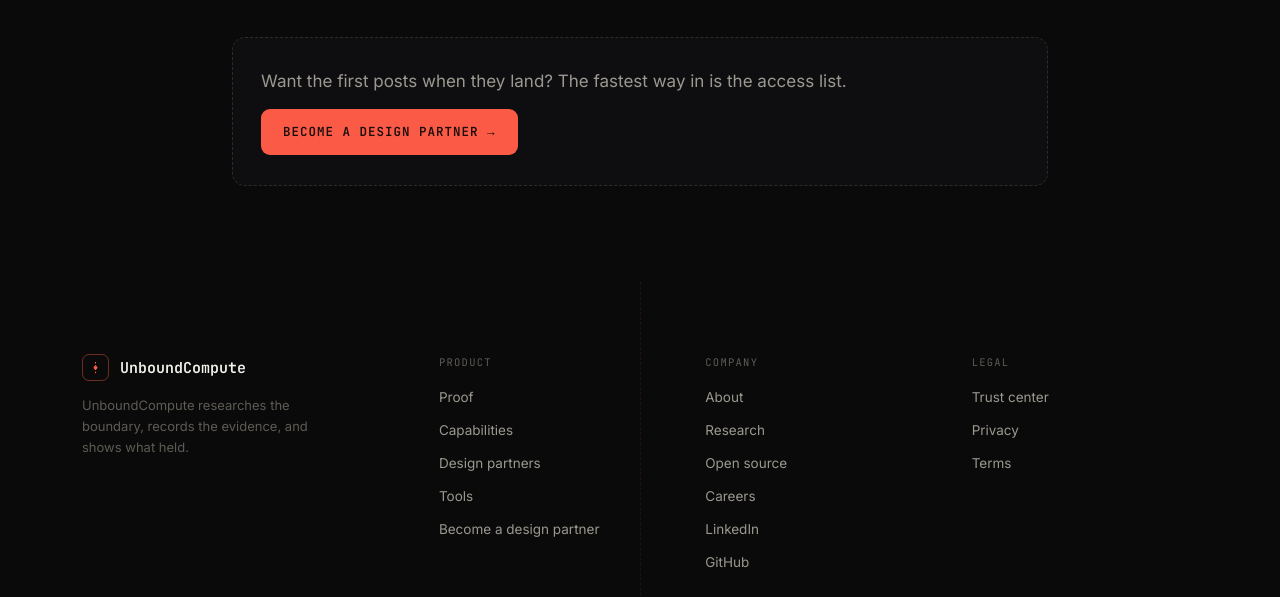
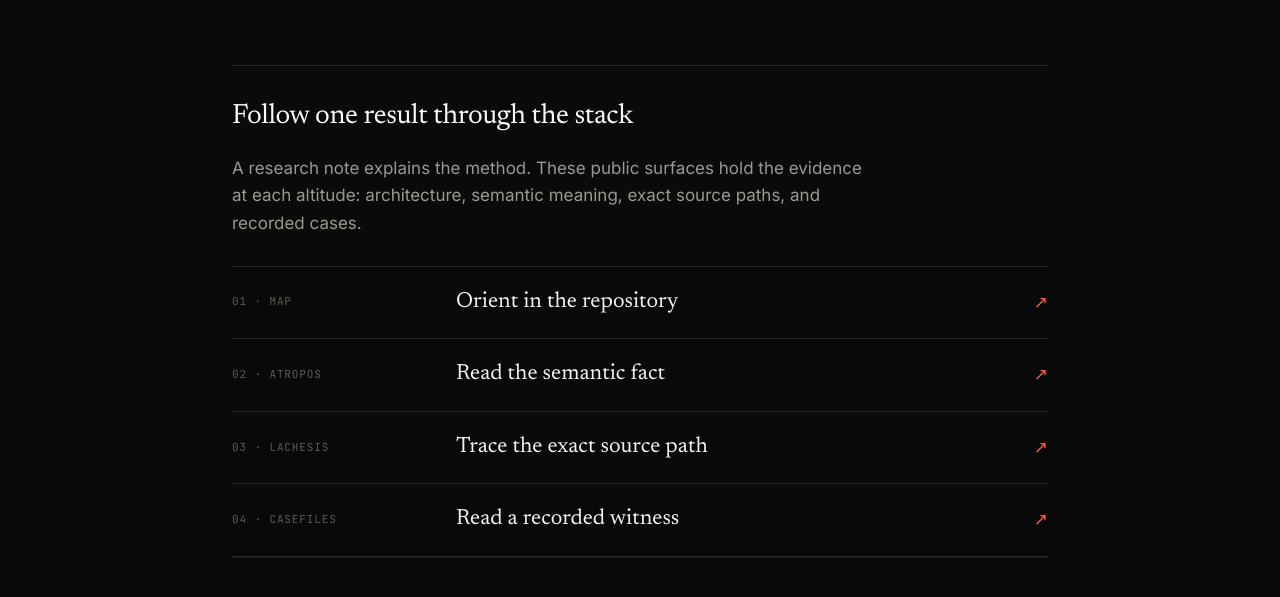
Before and after one commit to UnboundCompute/unboundcompute-site, a plain HTML site: page research.html in a window 1280 px wide. Shown: the part 2135-2732 px from the top of the page. Drawn offline with Linux system fonts and the light colour scheme.

Commit message:
content: connect research to evidence stack

```diff
--- a/research.html
+++ b/research.html
@@ -54,6 +54,16 @@
   .step .num{font-family:var(--serif);font-style:italic;font-size:26px;color:var(--accent);line-height:1}
   .step .name{font-family:var(--mono);font-size:12px;font-weight:700;text-transform:uppercase;letter-spacing:.08em}
   .step p{margin:0;font-size:15.5px}
+  .evidence-route{margin-top:68px;padding:28px 0 4px;border-top:1px solid var(--line)}
+  .evidence-route h2{margin-top:0}
+  .evidence-route>p{max-width:60ch}
+  .evidence-route-links{margin-top:28px;border-top:1px solid var(--line)}
+  .evidence-route-links a{display:grid;grid-template-columns:200px 1fr auto;align-items:center;gap:24px;padding:18px 0;border-bottom:1px solid var(--line);color:var(--ink);text-decoration:none}
+  .evidence-route-links a:hover,.evidence-route-links a:focus-visible{color:var(--accent)}
+  .evidence-route-links span{font-family:var(--mono);font-size:11px;letter-spacing:.08em;text-transform:uppercase;color:var(--ink-faint)}
+  .evidence-route-links strong{font-family:var(--serif);font-size:22px;font-weight:400;color:inherit}
+  .evidence-route-links i{font-family:var(--mono);font-size:17px;font-style:normal;color:var(--accent)}
+  @media(max-width:640px){.evidence-route-links a{grid-template-columns:1fr auto;gap:6px 16px}.evidence-route-links span{grid-column:1 / -1}.evidence-route-links strong{font-size:20px}}
   .soon{margin-top:40px;border:1px dashed var(--line);border-radius:13px;background:var(--panel);padding:30px 28px}
   .soon p{margin:0 0 14px}
   .cta-link{display:inline-flex;align-items:center;gap:8px;font-family:var(--mono);font-size:12.5px;font-weight:600;letter-spacing:.08em;text-transform:uppercase;padding:13px 22px;border-radius:9px;background:var(--accent);color:var(--on-accent)}
@@ -157,6 +167,17 @@
       <div class="step"><div class="k"><span class="num">03</span><span class="name">Measuring a finder is hard</span></div><p>How do you know the finder is any good? Re-finding a known bug proves little if you told it where to look. Name the function in the prompt and you have measured recall of a hint, not discovery. So we separate the two: rediscovery on public, already-fixed bugs to check the mechanism, and blind runs with no hints to measure real discovery. When a result is not clean, we say so. Most of what we learn comes from the runs that fail.</p></div>
     </div>
 
+    <section class="evidence-route" aria-labelledby="evidence-route-title">
+      <h2 id="evidence-route-title">Follow one result through the stack</h2>
+      <p>A research note explains the method. These public surfaces hold the evidence at each altitude: architecture, semantic meaning, exact source paths, and recorded cases.</p>
+      <nav class="evidence-route-links" aria-label="Evidence stack">
+        <a href="https://map.unboundcompute.com/" target="_blank" rel="noopener"><span>01 · Map</span><strong>Orient in the repository</strong><i aria-hidden="true">↗</i></a>
+        <a href="https://atropos.unboundcompute.com/" target="_blank" rel="noopener"><span>02 · Atropos</span><strong>Read the semantic fact</strong><i aria-hidden="true">↗</i></a>
+        <a href="https://lachesis.unboundcompute.com/" target="_blank" rel="noopener"><span>03 · Lachesis</span><strong>Trace the exact source path</strong><i aria-hidden="true">↗</i></a>
+        <a href="https://trace.unboundcompute.com/" target="_blank" rel="noopener"><span>04 · Casefiles</span><strong>Read a recorded witness</strong><i aria-hidden="true">↗</i></a>
+      </nav>
+    </section>
+
     <div class="soon">
       <p>Want the first posts when they land? The fastest way in is the access list.</p>
       <a class="cta-link" href="design-partners.html">Become a design partner &rarr;</a>
```
